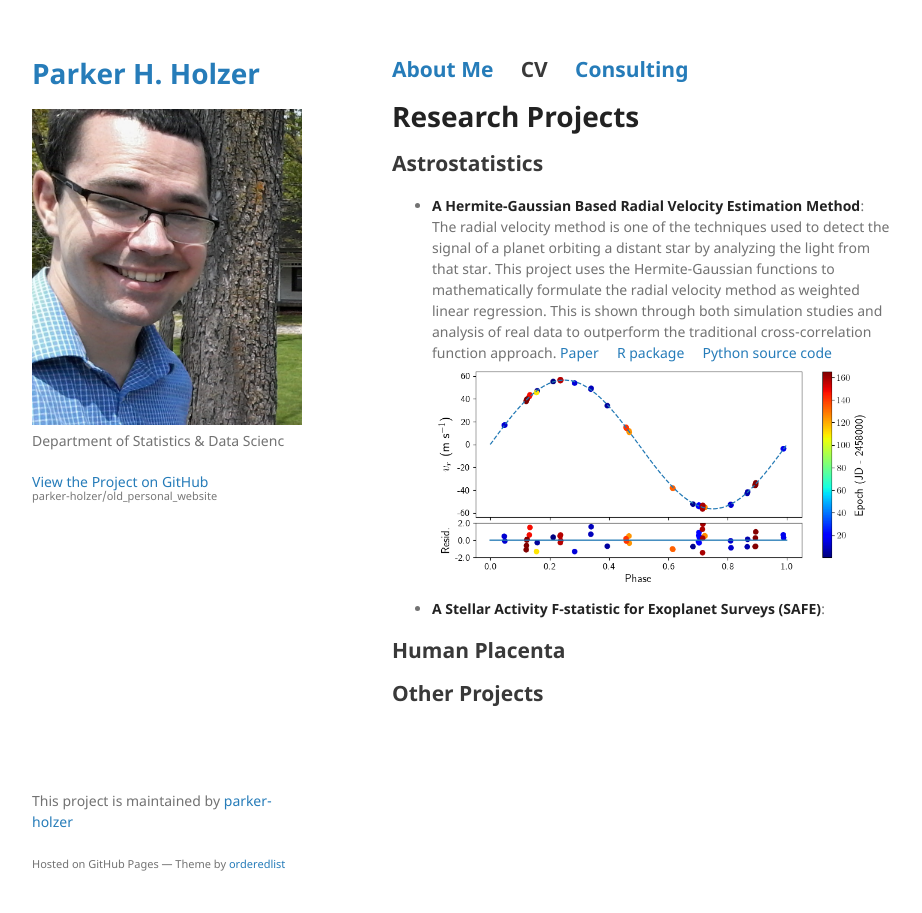
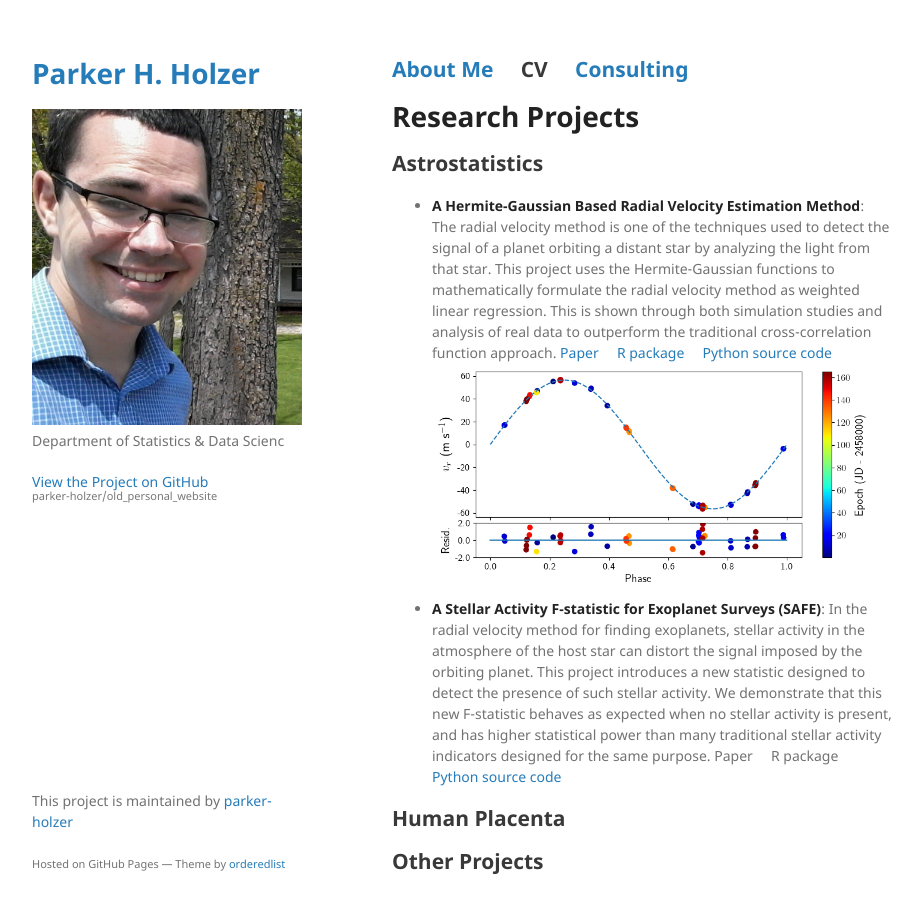
Before and after one commit to parker-holzer/old_personal_website, a Jekyll site: the page built from research.md, in a window 1280 px wide and 943 px high. Shown: the top 913 px of the window, without its empty margins (178-1100 px from the left). Built offline with Jekyll 4.4.1, drawn with Linux system fonts in a browser that asks for light colours; our own code applies the rules of GitHub Pages for plain Markdown files.

Commit message:
add safe

```diff
--- a/research.md
+++ b/research.md
@@ -9,7 +9,7 @@ layout: default
 ## Astrostatistics
 
 * **A Hermite-Gaussian Based Radial Velocity Estimation Method**: The radial velocity method is one of the techniques used to detect the signal of a planet orbiting a distant star by analyzing the light from that star. This project uses the Hermite-Gaussian functions to mathematically formulate the radial velocity method as weighted linear regression. This is shown through both simulation studies and analysis of real data to outperform the traditional cross-correlation function approach. [Paper](https://arxiv.org/abs/2005.14083) &nbsp; &nbsp; [R package](https://CRAN.R-project.org/package=rvmethod) &nbsp; &nbsp; [Python source code](https://github.com/parkerholzer/hgrv_method) ![](./assets/img/HGRV_51Peg_rvs.png)
-* **A Stellar Activity F-statistic for Exoplanet Surveys (SAFE)**:
+* **A Stellar Activity F-statistic for Exoplanet Surveys (SAFE)**: In the radial velocity method for finding exoplanets, stellar activity in the atmosphere of the host star can distort the signal imposed by the orbiting planet. This project introduces a new statistic designed to detect the presence of such stellar activity. We demonstrate that this new F-statistic behaves as expected when no stellar activity is present, and has higher statistical power than many traditional stellar activity indicators designed for the same purpose. Paper &nbsp; &nbsp; R package &nbsp; &nbsp; [Python source code](https://github.com/parkerholzer/safe_statistic)
 
 ## Human Placenta
 
```
